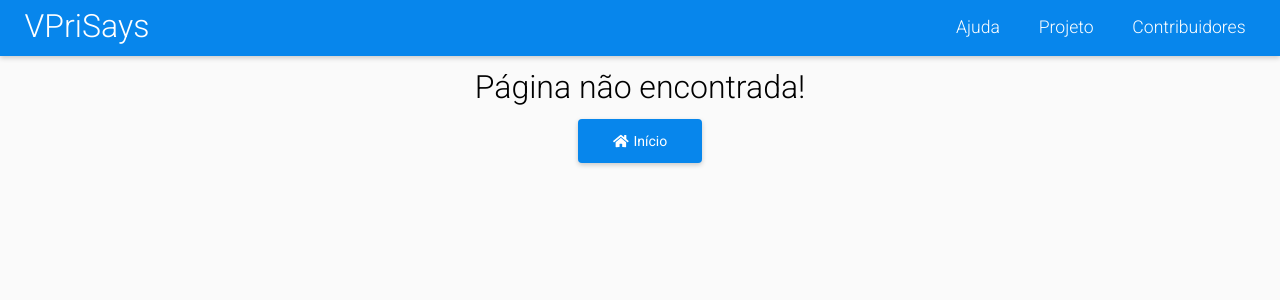
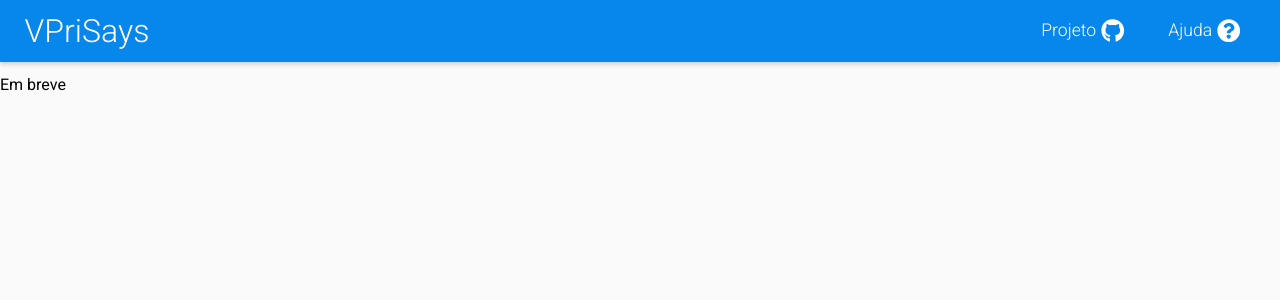
Before and after one commit to projeto-pri/vprisays, a Vue app: page /ajuda in a window 1280 px wide. Before the commit this address led to /404. Shown: the top 300 px of the page. Built offline with nearby package versions, Linux system fonts and the light colour scheme.

Commit message:
Update Navbar and Links

```diff
--- a/src/components/Navbar.vue
+++ b/src/components/Navbar.vue
@@ -4,12 +4,12 @@
       <h1 class="title-page">{{ title }}</h1>
     </a>
     <ul class="navigation">
-      <li
-        class="nav-item"
-        v-for="(link, index) in links"
-        :key="index"
-        @click="goTo(link.router)"
-      >{{ link.name }}</li>
+      <template v-for="(item, index) in links">
+        <li class="nav-item" :key="index" @click="goTo(item.router)">
+          <span v-if="item.name">{{ item.name }}</span>
+          <v-icon v-if="item.icon" :icon="item.icon" size="lg" />
+        </li>
+      </template>
     </ul>
   </nav>
 </template>
@@ -20,9 +20,8 @@ export default {
   data: () => ({
     title: "VPriSays",
     links: [
-      { name: "Ajuda", router: "/ajuda" },
-      { name: "Projeto", router: "/ajuda" },
-      { name: "Contribuidores", router: "/ajuda" }
+      { name: 'Projeto', icon: ['fab', 'github'], router: "/projeto" },
+      { name: 'Ajuda', icon: 'question-circle', router: "/ajuda" },
     ]
   }),
   methods: {
@@ -40,10 +39,11 @@ nav {
   color: white;
   margin-bottom: 15px;
   justify-content: space-between;
+  align-items: center;
   box-shadow: 0px 2px 5px 0px #00000033;
 
-  @media screen and (max-width: 460px) {
-    justify-content: center;
+  @include sm {
+    flex-direction: column;
   }
 }
 
@@ -60,7 +60,7 @@ nav {
   justify-content: flex-end;
   align-items: flex-start;
 
-  * {
+  & > * {
     flex: 0 1 auto;
   }
 
@@ -71,6 +71,8 @@ nav {
 
 .nav-item {
   flex: 1;
+  display: inline-flex;
+  align-items: center;
   font-weight: 300;
   color: #ffffff;
   background: $primary;
@@ -81,5 +83,19 @@ nav {
   &:hover {
     background: darken($primary, 5%);
   }
+
+  & > * {
+    flex: 1;
+  }
+
+  span {
+    @include sm() {
+      display: none;
+    }
+  }
+
+  svg {
+    margin: 0 5px;
+  }
 }
 </style>
--- a/src/plugins/fontAwesome.js
+++ b/src/plugins/fontAwesome.js
@@ -1,13 +1,18 @@
 import Vue from 'vue'
 import { library } from '@fortawesome/fontawesome-svg-core'
-import { faVolumeUp, faChevronDown, faChevronUp, faChevronLeft, faKeyboard, faHome } from '@fortawesome/free-solid-svg-icons'
+import { faVolumeUp, faChevronDown, faChevronUp, faChevronLeft, faKeyboard, faHome, faQuestionCircle } from '@fortawesome/free-solid-svg-icons'
+import { faGithub } from '@fortawesome/free-brands-svg-icons'
 import { FontAwesomeIcon } from '@fortawesome/vue-fontawesome'
 
-library.add(faChevronDown)
-library.add(faChevronUp)
-library.add(faChevronLeft)
-library.add(faVolumeUp)
-library.add(faKeyboard)
-library.add(faHome)
+library.add(
+  faChevronDown,
+  faChevronUp,
+  faChevronLeft,
+  faVolumeUp,
+  faKeyboard,
+  faHome,
+  faQuestionCircle,
+  faGithub
+)
 
 Vue.component('v-icon', FontAwesomeIcon);
--- a/src/router.js
+++ b/src/router.js
@@ -19,6 +19,18 @@ export default new Router({
       component: () => import('./views/404.vue')
     },
     {
+      path: '/projeto',
+      beforeEnter(to, from, next) {
+        window.open('https://github.com/projeto-pri/vprisays', '_blank').focus()
+        next('/')
+      }
+    },
+    {
+      path: '/ajuda',
+      name: 'Ajuda',
+      component: () => import('./views/Ajuda.vue')
+    },
+    {
       path: '*',
       redirect: '/404'
     }
--- /dev/null
+++ b/src/views/Ajuda.vue
@@ -0,0 +1,13 @@
+<template>
+  <div>Em breve</div>
+</template>
+
+<script>
+export default {
+  name: 'Ajuda'
+}
+</script>
+
+<style lang="scss" scoped>
+
+</style>
```
